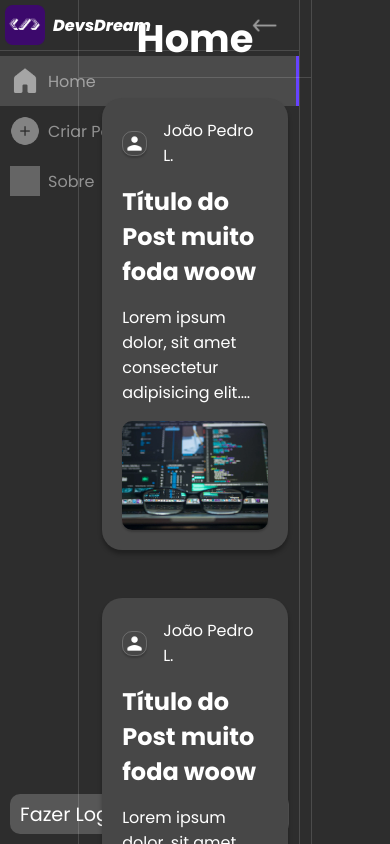
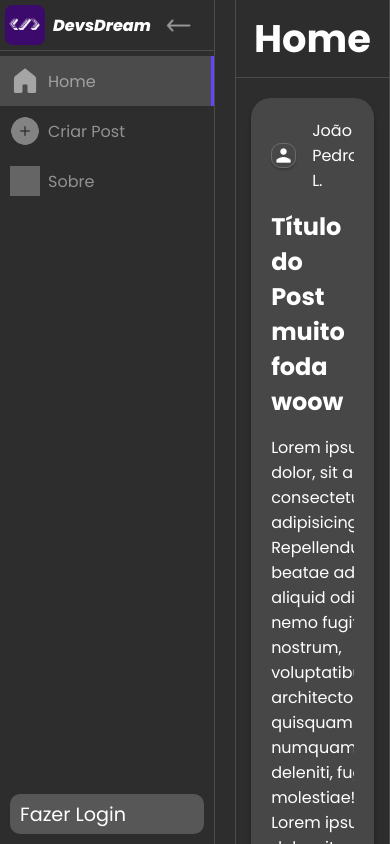
Before and after one commit to JoaoPedroLourenco/DevsDream, a React (Vite) app: page / in a window 390 px wide. Built offline with nearby package versions, Linux system fonts and the light colour scheme; grey boxes are pictures that could not be loaded.

Commit message:
começando responsividade, as coisas tão funcionando parcialmente

```diff
--- a/src/components/SideBar.css
+++ b/src/components/SideBar.css
@@ -13,9 +13,9 @@ nav{
     justify-content: space-between;
     margin-right: 20px;
     transition: .5s;
-    position: fixed;
+    /* position: fixed;
     left: 0;
-    top: 0;
+    top: 0; */
 }
 
 nav ul{
@@ -50,7 +50,7 @@ nav ul .logo{
     justify-content: center;
     margin-right: 10px;
     text-align: center;
-
+    z-index: 999;
     transition: .2s;
 }
 
@@ -142,6 +142,6 @@ nav ul li p{
 
 @media (max-width: 1200px) {
     nav{
-        width: 10%;
+        width: 50px;
     }
 }
--- a/src/index.css
+++ b/src/index.css
@@ -24,7 +24,7 @@ body{
   border-left: 1px solid var(--brancoTransparente);
   border-right: 1px solid var(--brancoTransparente);
   position: relative;
-  left: 20%;
+  left: 15%;
   top: 0%;
   overflow: hidden;
   z-index: 0;
@@ -37,4 +37,14 @@ body{
   font-size: 1.2em;
   padding: 10px 0px;
   border-bottom: 1px solid var(--brancoTransparente);
+  z-index: 2;
 }
+
+@media (max-width: 1400px){
+  .container{
+    width: 95%;
+    position: relative;
+    left: 0;
+    top: 0;
+  }
+}
--- a/src/routes/CreatePost/CreatePost.jsx
+++ b/src/routes/CreatePost/CreatePost.jsx
@@ -28,6 +28,7 @@ const CreatePost = () => {
             <input
               type="text"
               name="postTitle"
+              autoComplete="off"
               value={postTitle}
               onChange={(e) => setPostTitle(e.target.value)}
             />
--- a/src/routes/Home/Home.module.css
+++ b/src/routes/Home/Home.module.css
@@ -1,6 +1,7 @@
 .homeContainer{
     max-width: 100%;
     height: 100%;
+
 }
 
 
@@ -20,6 +21,11 @@
   border-radius: 10px;
 }
 
+::-webkit-scrollbar-thumb:active {
+    background: #b1b1b1;
+    border-radius: 10px;
+  }
+
 .homeContainer .postsContainer{
     width: 100%;
     height: 100%;
@@ -30,6 +36,8 @@
     padding: 20px 0px;
     border-bottom: 1px solid rgba(255, 255, 255, 0.11);
     overflow-y: scroll;
+    position: relative;
+    z-index: 999;
 }
 
 .userName{
@@ -73,9 +81,6 @@
 .postContent p{
     overflow: hidden;
    display: -webkit-box;
-   -webkit-line-clamp: 4; /* number of lines to show */
-           line-clamp: 4;
-   -webkit-box-orient: vertical;
 }
 
 .postContent .postText{
```
